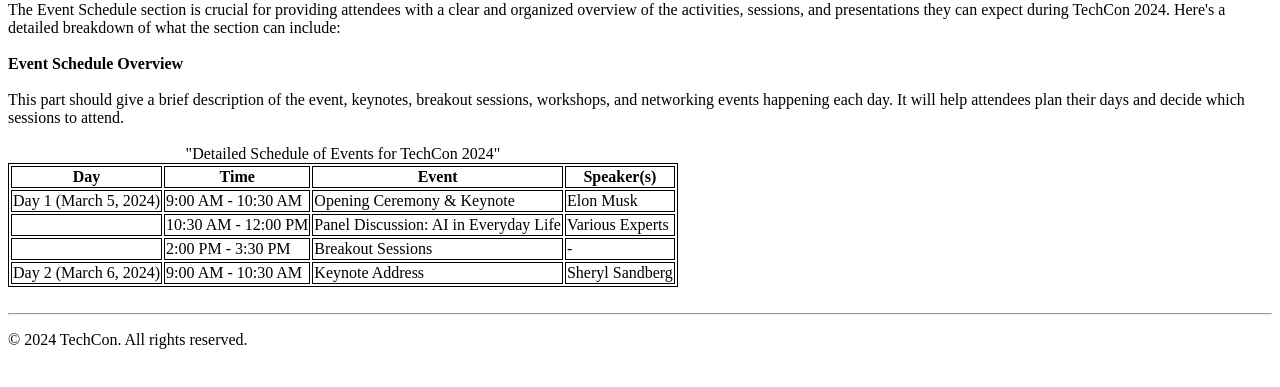
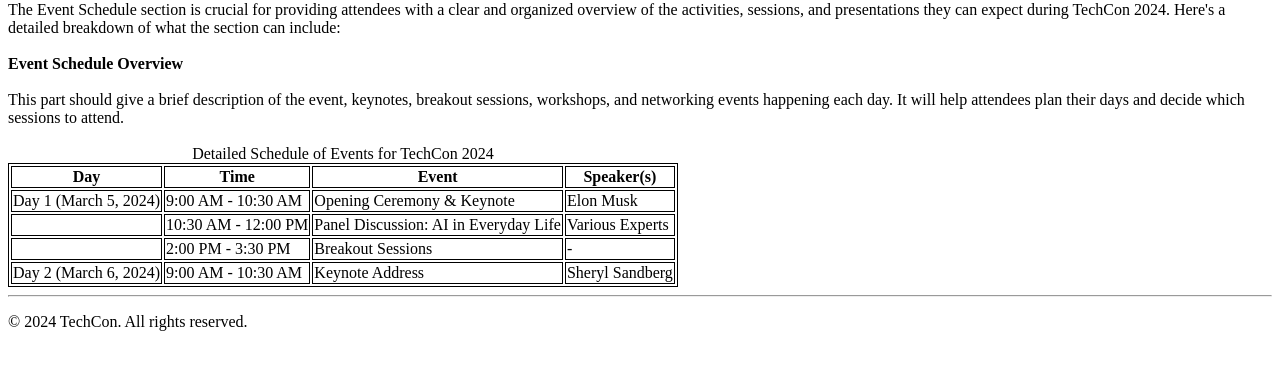
Before and after one commit to YoussefOulhous/TechCon_HTML, a plain HTML site: page techcon_website/schedule.html in a window 1280 px wide. Shown: the part 247-634 px from the top of the page. Drawn offline with Linux system fonts and the light colour scheme.

Commit message:
Update schedule.html

```diff
--- a/techcon_website/schedule.html
+++ b/techcon_website/schedule.html
@@ -22,7 +22,6 @@
             }
             header nav {
                 margin-top: 40px;
-
             }
         </style>
     </header>
@@ -37,10 +36,10 @@
             <br>
             This part should give a brief description of the event, keynotes, breakout sessions, workshops, and networking events happening each day. It will help attendees plan their days and decide which sessions to attend.
         </section>
-<br>
+        <br>
         <section id="table">
             <table>
-                <caption>"Detailed Schedule of Events for TechCon 2024"</caption>
+                <caption>Detailed Schedule of Events for TechCon 2024</caption>
                 <thead>
                     <tr>
                         <th scope="col">Day</th>
@@ -60,13 +59,13 @@
                         <td> </td>
                         <td>10:30 AM - 12:00 PM</td>
                         <td>Panel Discussion: AI in Everyday Life</td>
-                        <td>Various Experts	</td>
+                        <td>Various Experts</td>
                     </tr>
                     <tr>
                         <td> </td>
                         <td>2:00 PM - 3:30 PM</td>
                         <td>Breakout Sessions</td>
-                        <td>    -</td>
+                        <td>-</td>
                     </tr>
                     <tr>
                         <td>Day 2 (March 6, 2024)</td>
@@ -81,13 +80,9 @@
                     border: 1px solid black;
                 }
             </style>
-<br>
-
         </section>
-
-
     </main>
-<hr>
+    <hr>
     <footer>
         <p>&copy; 2024 TechCon. All rights reserved.</p>
     </footer>
```
